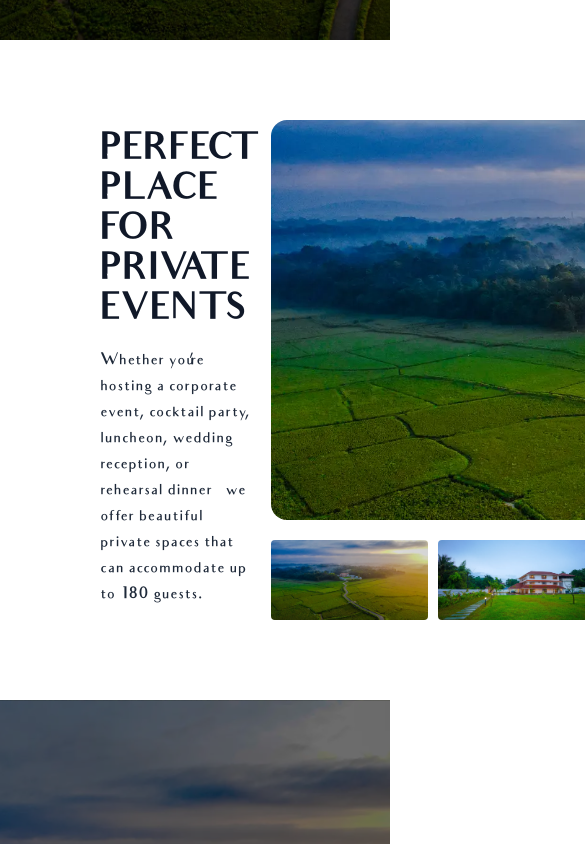
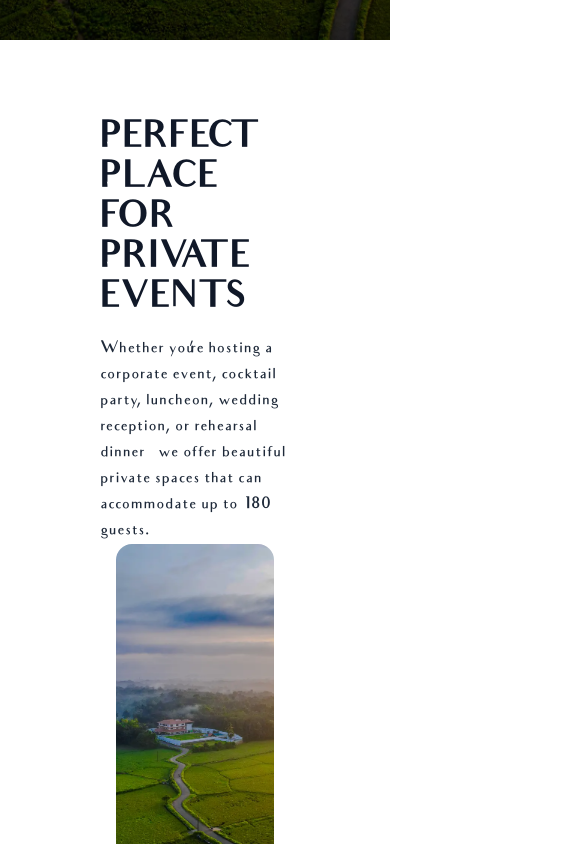
Before and after one commit to prajoshjohny10329/ms-enclave, a Next.js app: page / in a window 390 px wide. Shown: the part 3260-4104 px from the top of the page, 585 px wide, since content can reach past the window. Built offline with nearby package versions, Linux system fonts and the light colour scheme; no server answers.

Commit message:
before loagic chnage

```diff
--- a/src/components/User/Home/GallerySection.tsx
+++ b/src/components/User/Home/GallerySection.tsx
@@ -44,9 +44,9 @@ export default function GalleryWithThumbs() {
 
   return (
     <section className="py-20 px-25 bg-white">
-      <div className="flex ">
+      <div className="flex flex-col lg:flex-row">
         <div className="flex items-center">
-          <div>
+          <div >
             <h2 className="text-4xl font-bold text-gray-900">
             PERFECT PLACE <br /> FOR PRIVATE EVENTS
           </h2>
@@ -57,7 +57,7 @@ export default function GalleryWithThumbs() {
           </p>
           </div>
         </div>
-        <div className="max-w-5xl mx-auto px-4">
+        <div className="lg:max-w-5xl lg:mx-auto px-4">
           {/* Main Slider */}
           <Swiper
             spaceBetween={10}
```
